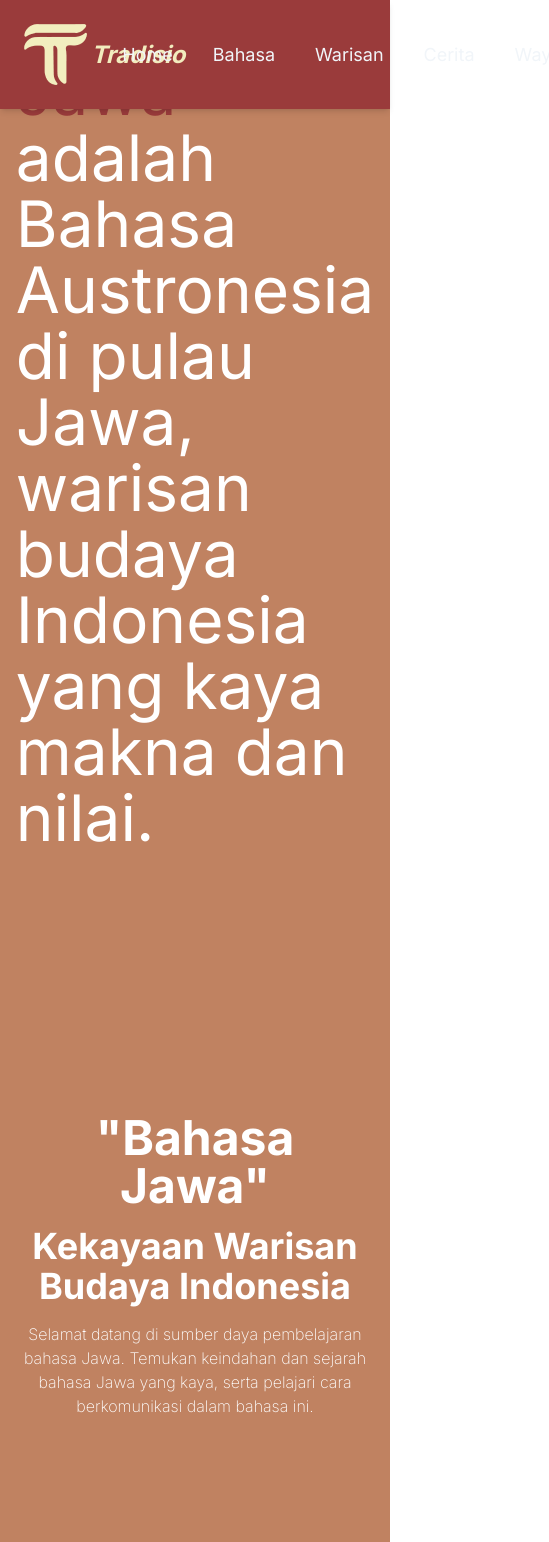
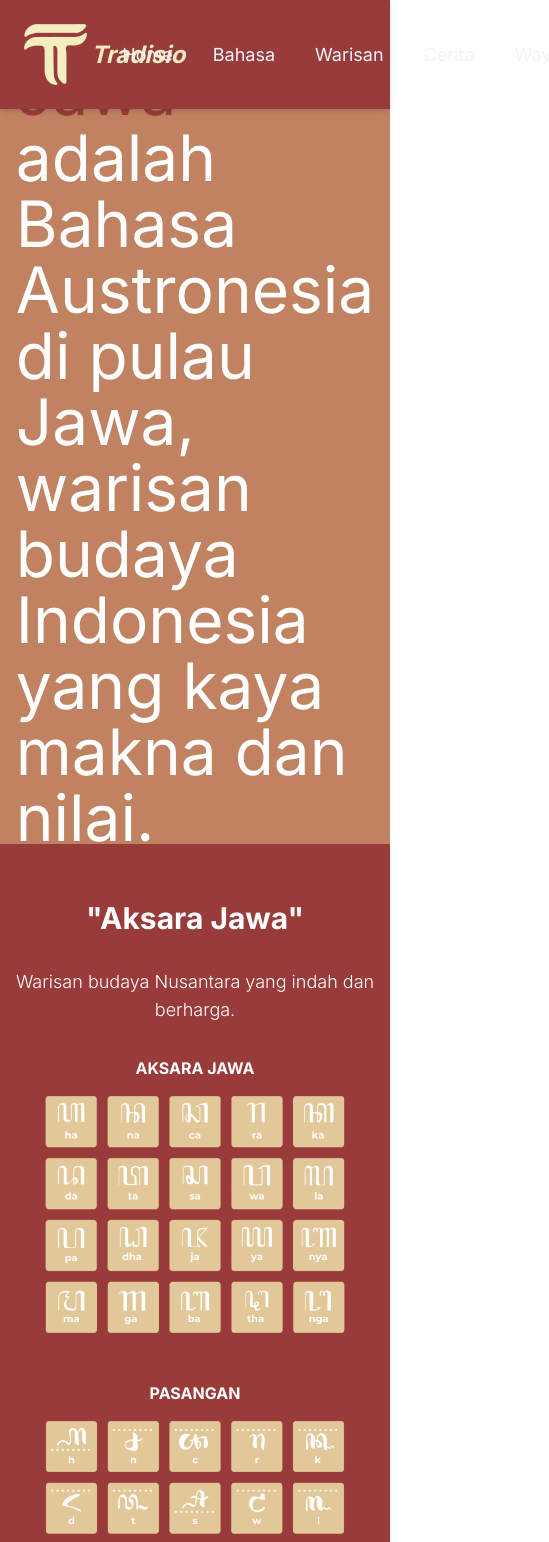
Before and after one commit to princeofverry/Sinau-Web, a Next.js app: page /bahasa in a window 390 px wide. Shown: the top 1542 px of the page, 549 px wide, since content can reach past the window. Built offline with nearby package versions, Linux system fonts and the light colour scheme; some icons are missing.

Commit message:
nambahin alt

```diff
--- a/src/app/ContentMouse.js
+++ b/src/app/ContentMouse.js
@@ -21,7 +21,7 @@ export default function TextBjir() {
         transition={{ type: "tween", ease: "backOut", duration:0.5}}
       >
           <p onMouseEnter={() => {setIsHovered(true)}} onMouseLeave={() => {setIsHovered(false)}}>
-          Selamat datang halaman pembelajaran bahasa Jawa. Temukan keindahan bahasa Jawa yang kaya akan makna!
+          Bahasa Jawa yaiku Bahasa Austronesia ing Pulau Jawa, Tilaran Budaya Indonesia ingkang sugih makna lan nilai
           </p>
       </motion.div>
 
--- a/src/app/HalamanUtama/index.js
+++ b/src/app/HalamanUtama/index.js
@@ -12,14 +12,14 @@ const HalamanUtama = () => {
               <h1 className="py-4 text-2xl text-[#F2ECBE]">
                 <span className="typing-animation">SELAMAT DATANG DI TRADISIO</span>
               </h1>
-              <div className="sm:text-left text-4xl font-[400] text-white"style={{ fontFamily: 'Roboto, sans-serif' }}>
+              <div className="sm:text-left text-4xl font-[400] text-white">
                 Telusuri Keindahan Budaya Jawa yang Memukau dan Penuh Pesona dalam Perjalanan Tak Terlupakan!
               </div>
               <div className="text-base font-light py-8 text-[#F2EEBF]">
                 Tradisio akan membawa Anda lebih dekat dengan kekayaan budaya Jawa
               </div>
             </div>
-            <div className="hidden sm:flex">
+            <div className="hidden sm:flex ">
               <Image src="/wayang-kanan.png" width={400} height={400} alt={"..."} />
             </div>
           </div>
--- a/src/app/bahasa/page.js
+++ b/src/app/bahasa/page.js
@@ -10,20 +10,6 @@ const Bahasa = () => {
     <>
       <div className="bg-[#C08261] w-full h-screen">
         <TextBjir />
-      </div>
-      <div className="w-full h-screen bg-[#c08261] text-gray-300 flex justify-center items-center">
-        <div className="max-w-[1000px] w-full text-center px-4">
-          <h1 className="text-5xl font-bold text-white">"Bahasa Jawa"</h1>
-          {/* <CountUp start={0} end={300} /> */}
-          <h2 className="text-4xl font-bold text-white py-4">
-            Kekayaan Warisan Budaya Indonesia
-          </h2>
-          <p className="text-base font-extralight text-white">
-            Selamat datang di sumber daya pembelajaran bahasa Jawa. Temukan
-            keindahan dan sejarah bahasa Jawa yang kaya, serta pelajari cara
-            berkomunikasi dalam bahasa ini.
-          </p>
-        </div>
       </div>
       <div className="bg-[#9A3B3B] text-white py-6">
         <div className="max-w-screen-xl mx-auto my-8">
```
Also changed, not shown: src/app/wayang/page.js (+8 -4 lines).
